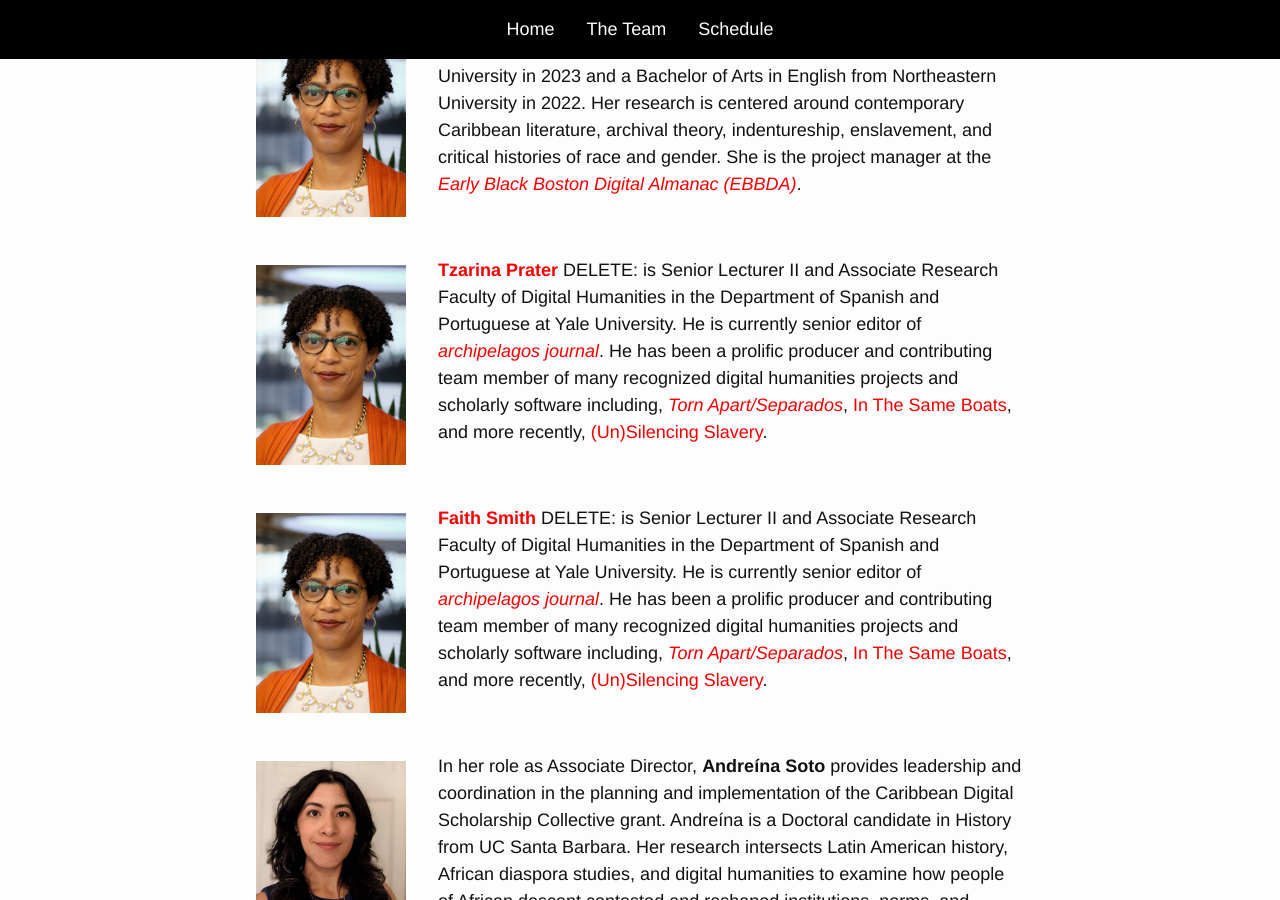
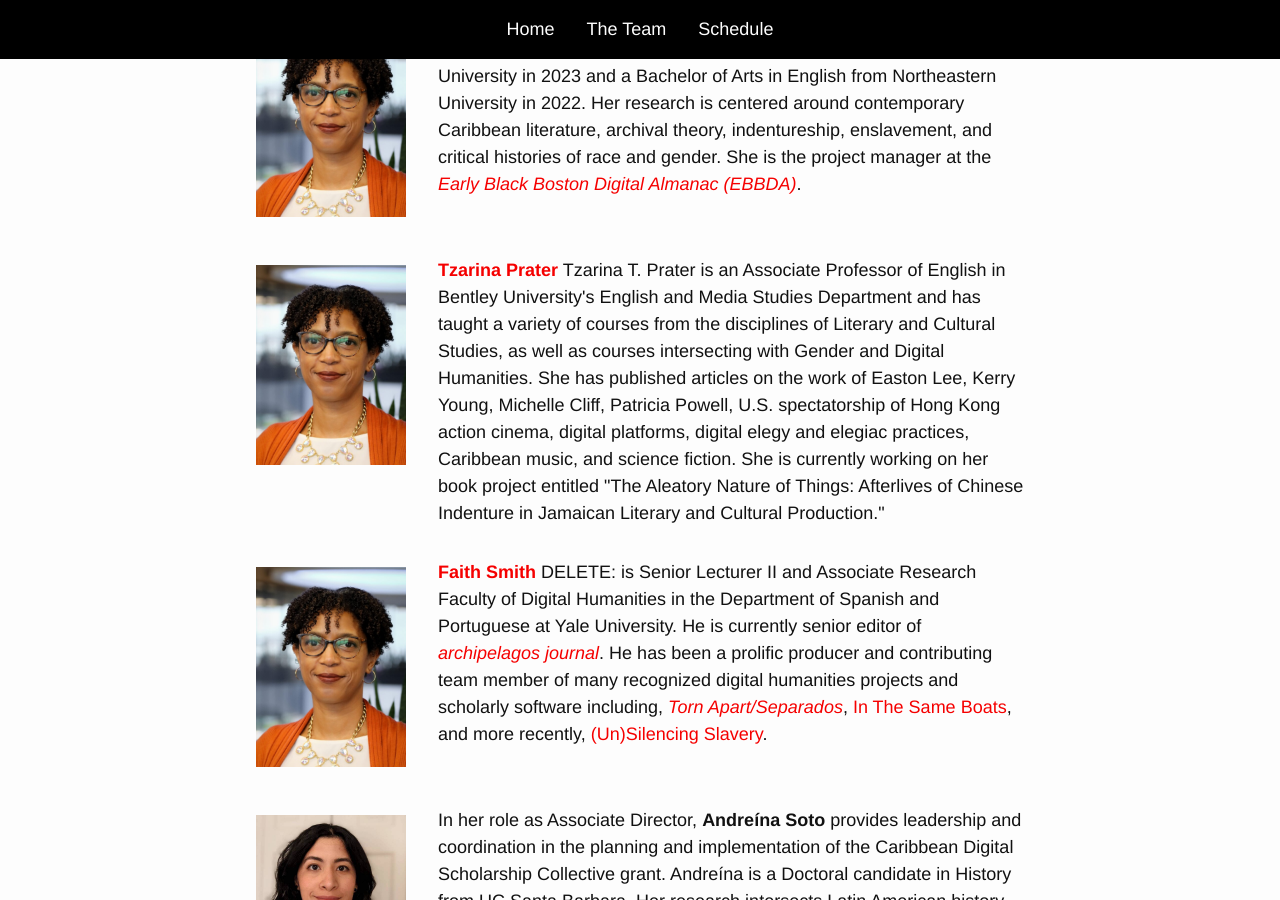
Before and after one commit to elotroalex/tcd12, a Jekyll site: the page built from team.html, in a window 1280 px wide and 900 px high, scrolled down 3191 px. Built offline with Jekyll 4.4.1, drawn with Linux system fonts in a browser that asks for light colours.

Commit message:
Update team.html
bio update

```diff
--- a/team.html
+++ b/team.html
@@ -132,15 +132,7 @@ title: Team
   </div>
   <div class="bio">
     <p>
-      <a href="http://www.elotroalex.com"><strong>Tzarina Prater</strong></a>
-
-
-
-
-
-      DELETE: is Senior Lecturer II and Associate Research Faculty of Digital Humanities in the Department of Spanish and Portuguese at Yale University. He is currently senior editor of <em><a href="http://smallaxe.net/sxarchipelagos/index.html">archipelagos journal</a></em
-      >. He has been a prolific producer and contributing team member of many recognized digital humanities projects and scholarly software including, <em><a href="http://xpmethod.plaintext.in/torn-apart/volume/1/">Torn Apart/Separados</a></em
-      >, <a href="http://sameboats.org/">In The Same Boats</a>, and more recently, <a href="https://unsilencing-slavery.org/">(Un)Silencing Slavery</a>.
+      <a href="http://www.elotroalex.com"><strong>Tzarina Prater</strong></a> Tzarina T. Prater is an Associate Professor of English in Bentley University's English and Media Studies Department and has taught a variety of courses from the disciplines of Literary and Cultural Studies, as well as courses intersecting with Gender and Digital Humanities. She has published articles on the work of Easton Lee, Kerry Young, Michelle Cliff, Patricia Powell, U.S. spectatorship of Hong Kong action cinema, digital platforms, digital elegy and elegiac practices, Caribbean music, and science fiction. She is currently working on her book project entitled "The Aleatory Nature of Things: Afterlives of Chinese Indenture in Jamaican Literary and Cultural Production."
     </p>
   </div>
 </div>
```
